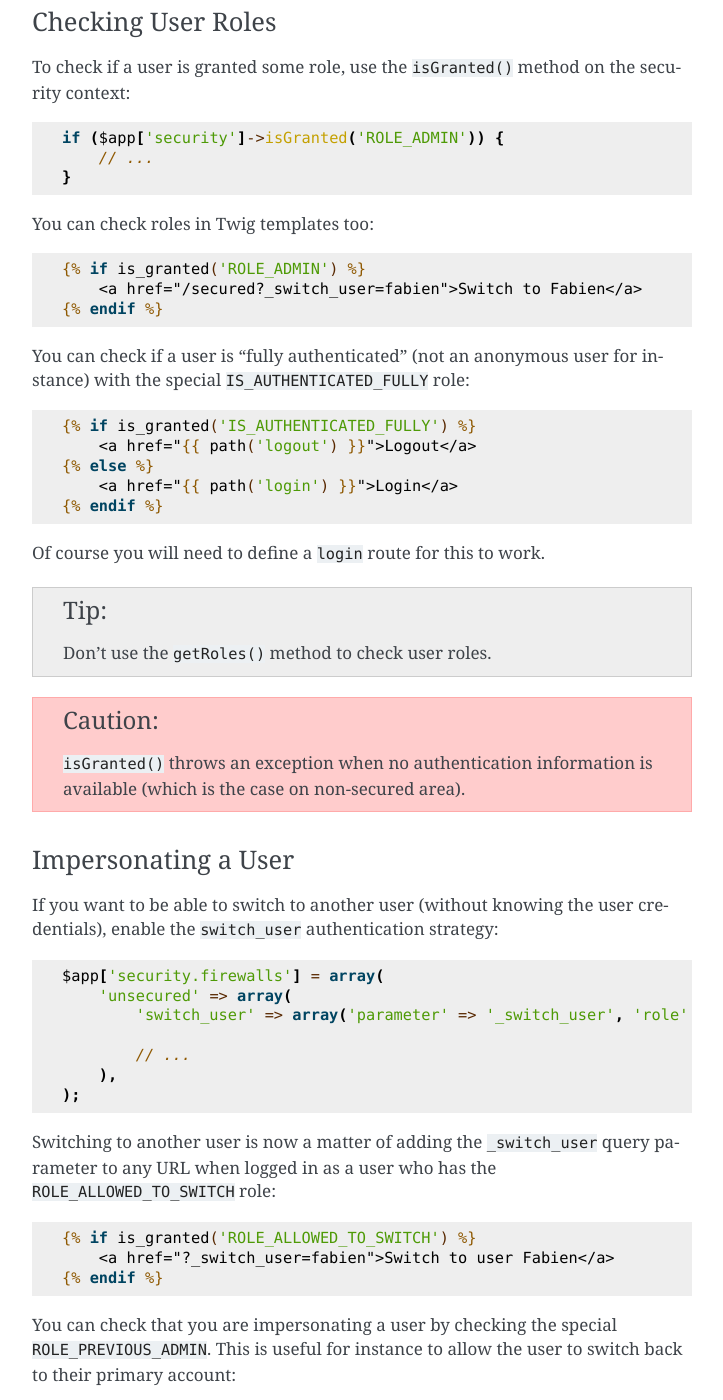
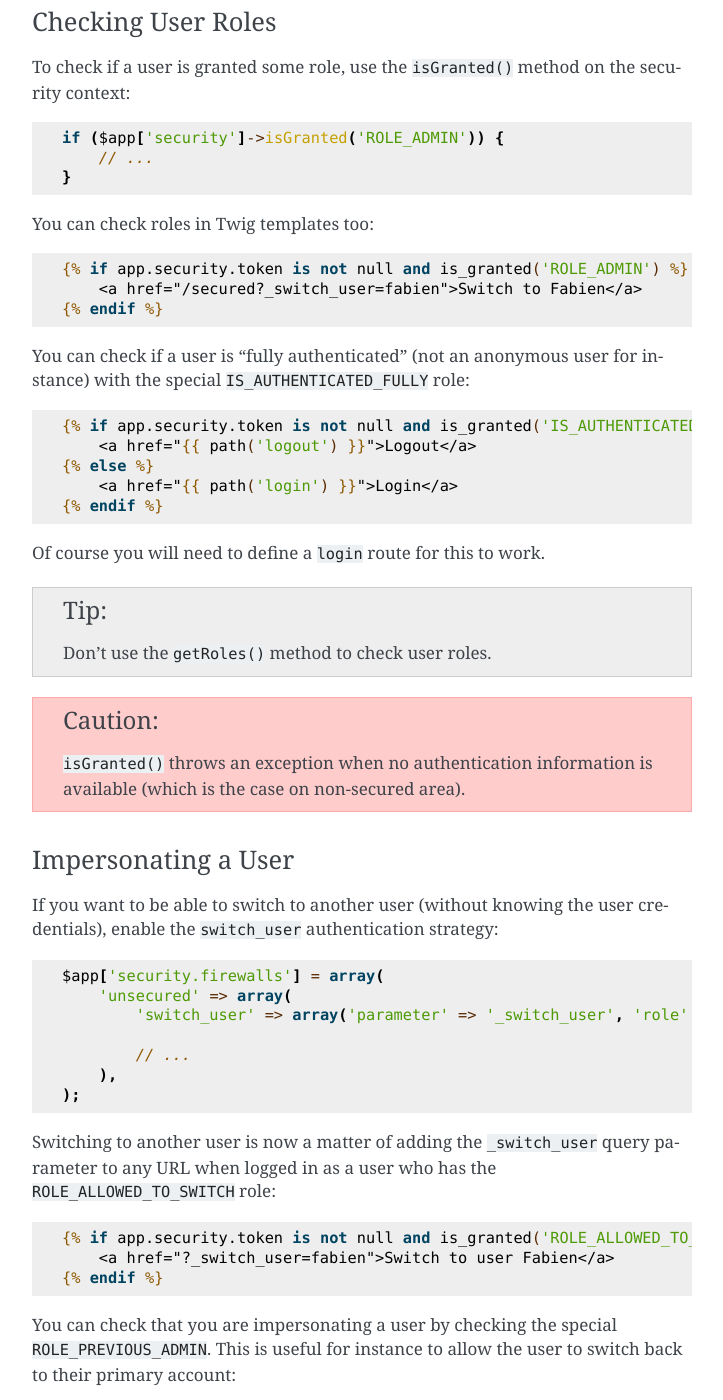
Before and after one commit to silexphp/Silex, a Sphinx documentation site: the page built from doc/providers/security.rst, in a window 1280 px wide and 1400 px high, scrolled down 6751 px. Shown: the whole window, without its empty margins (388-1111 px from the left). Built offline with Sphinx 7.4.7, drawn with Linux system fonts in a browser that asks for light colours; some of the changed text lies outside the part shown.

Commit message:
The app.user does not work
I changed it to `app.security.token` to make that work. See http://stackoverflow.com/questions/27958923/silex-the-token-storage-contains-no-authentication-token

```diff
--- a/doc/providers/security.rst
+++ b/doc/providers/security.rst
@@ -335,7 +335,7 @@ You can check roles in Twig templates too:
 
 .. code-block:: jinja
 
-    {% if is_granted('ROLE_ADMIN') %}
+    {% if app.security.token is not null and is_granted('ROLE_ADMIN') %}
         <a href="/secured?_switch_user=fabien">Switch to Fabien</a>
     {% endif %}
 
@@ -344,7 +344,7 @@ instance) with the special ``IS_AUTHENTICATED_FULLY`` role:
 
 .. code-block:: jinja
 
-    {% if is_granted('IS_AUTHENTICATED_FULLY') %}
+    {% if app.security.token is not null and is_granted('IS_AUTHENTICATED_FULLY') %}
         <a href="{{ path('logout') }}">Logout</a>
     {% else %}
         <a href="{{ path('login') }}">Login</a>
@@ -381,7 +381,7 @@ parameter to any URL when logged in as a user who has the
 
 .. code-block:: jinja
 
-    {% if is_granted('ROLE_ALLOWED_TO_SWITCH') %}
+    {% if app.security.token is not null and is_granted('ROLE_ALLOWED_TO_SWITCH') %}
         <a href="?_switch_user=fabien">Switch to user Fabien</a>
     {% endif %}
 
@@ -391,7 +391,7 @@ switch back to their primary account:
 
 .. code-block:: jinja
 
-    {% if is_granted('ROLE_PREVIOUS_ADMIN') %}
+    {% if app.security.token is not null and is_granted('ROLE_PREVIOUS_ADMIN') %}
         You are an admin but you've switched to another user,
         <a href="?_switch_user=_exit"> exit</a> the switch.
     {% endif %}
```
